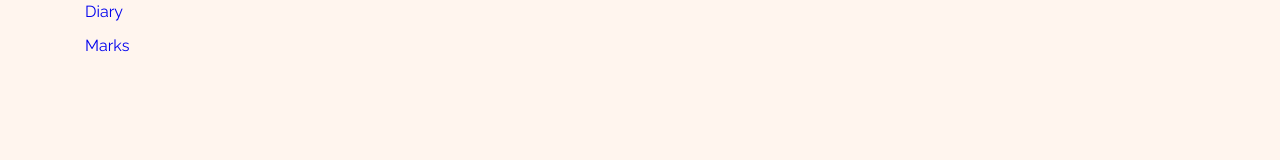
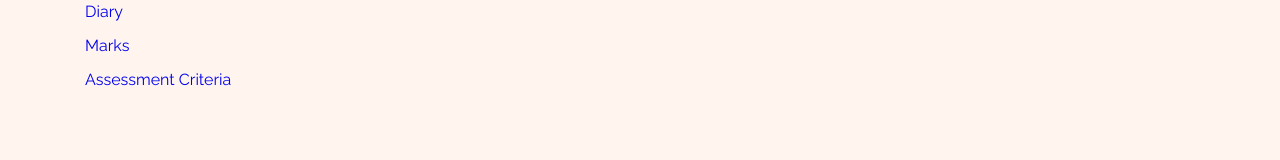
Before and after one commit to lml-documentation/lml-documentation.github.io, a Next.js app: page / in a window 1280 px wide. Shown: the part 621-781 px from the top of the page. Built offline with nearby package versions, Linux system fonts and the light colour scheme.

Commit message:
add link

```diff
--- a/components/Docs.jsx
+++ b/components/Docs.jsx
@@ -21,6 +21,10 @@ const docsList = [
         title: 'Marks',
         link: 'https://docs.google.com/spreadsheets/d/1Y1dC22YC3uwk_8uPd2VcIyFUag6Wh3JXdmI9oLZCcZU/edit?usp=sharing'
     },
+    {
+        title: 'Assessment Criteria',
+        link: 'https://docs.google.com/document/d/1HcxMClwVgkiENvhIuFSQKsW-Yxw-bxtFyl5Xtb-aUro/edit?usp=sharing'
+    },
 ];
 
 const Doc = ({ data: { title, link } }) => (
```
